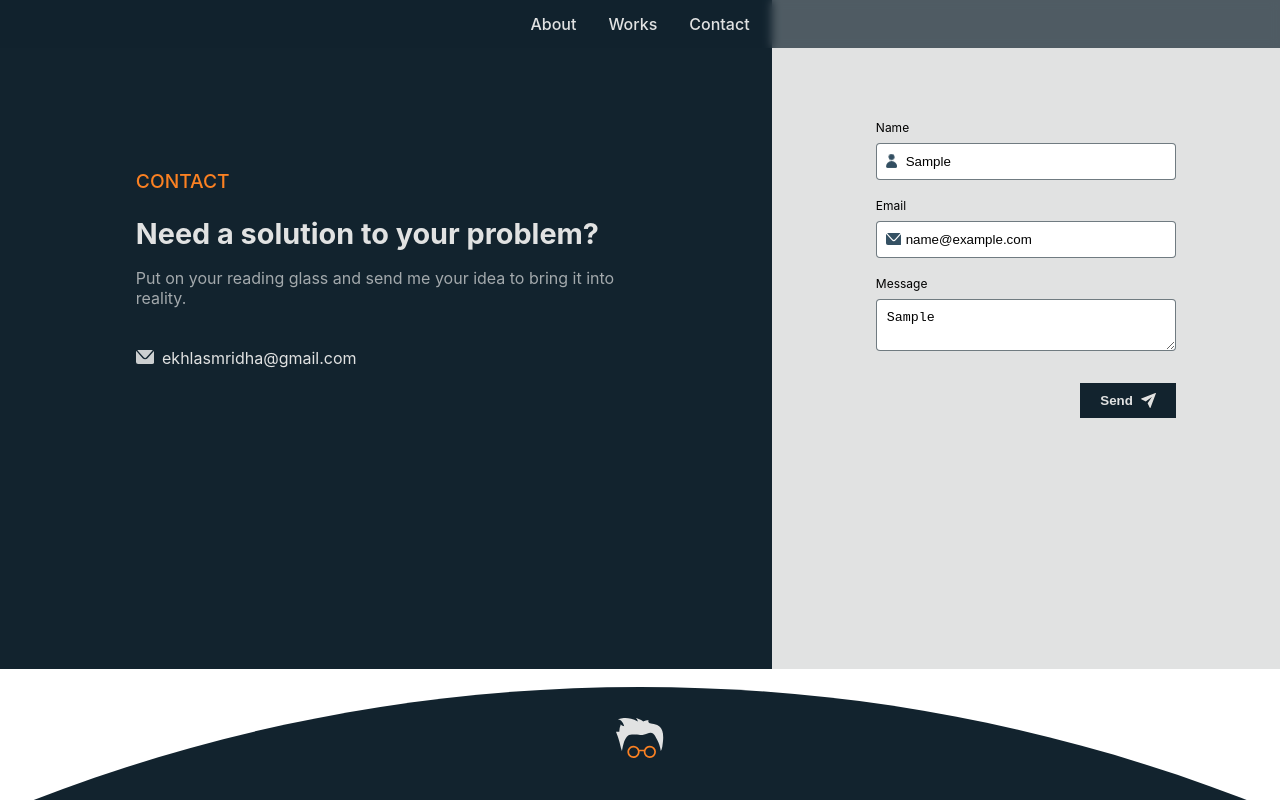
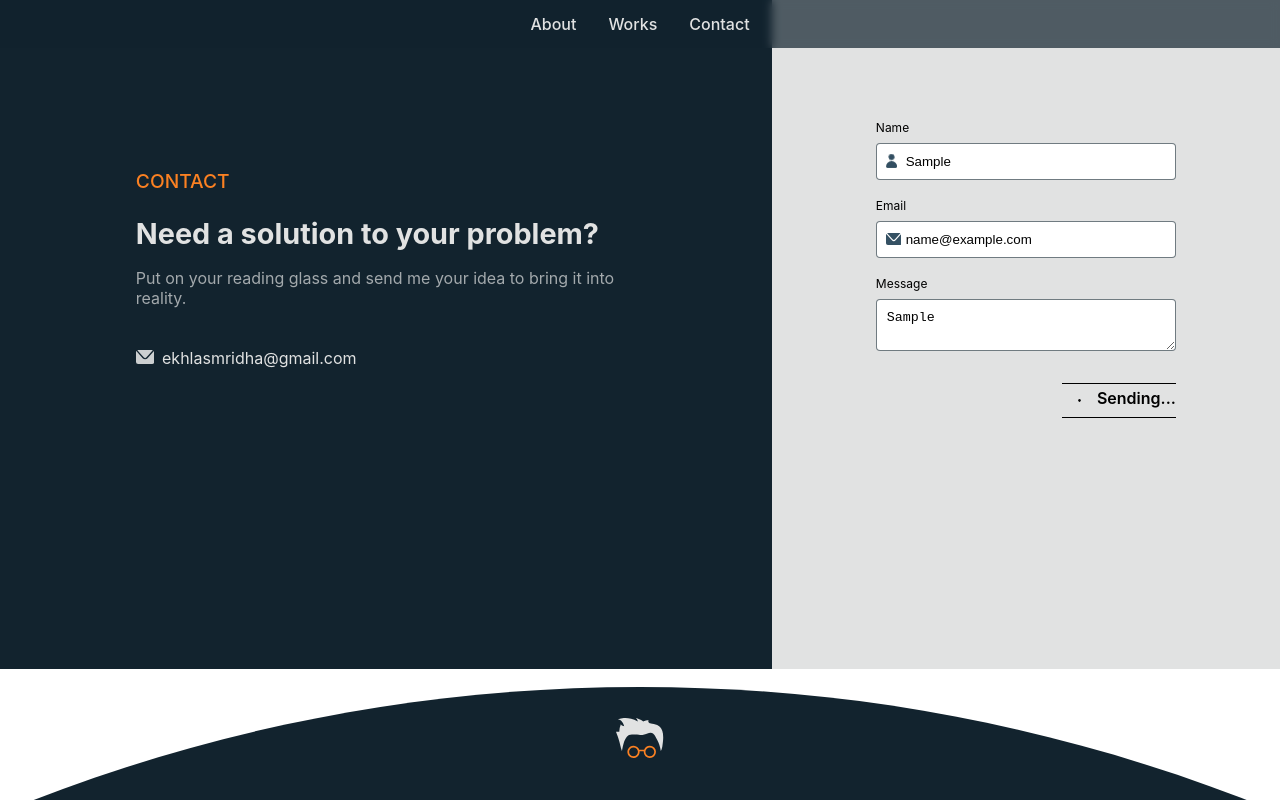
Before and after one commit to EkhlasMridha/portfolio, a React (Create React App) app: page / in a window 1280 px wide. Both pictures are taken after typing "Sample", "name@example.com", "Sample" into the empty fields and a click on the button "Send". Shown: the part 2641-3441 px from the top of the page. Built offline with nearby package versions, Linux system fonts and the light colour scheme; no server answers.

Commit message:
loading spinner on send mail:

```diff
--- /dev/null
+++ b/public/api.config.js
@@ -0,0 +1 @@
+var baseURL = "http://localhost:5070/v1/";
--- a/public/index.html
+++ b/public/index.html
@@ -23,6 +23,7 @@
       user's mobile device or desktop. See https://developers.google.com/web/fundamentals/web-app-manifest/
     -->
     <link rel="manifest" href="%PUBLIC_URL%/manifest.json" />
+    <script src="api.config.js"></script>
     <!--
       Notice the use of %PUBLIC_URL% in the tags above.
       It will be replaced with the URL of the `public` folder during the build.
--- a/src/icons/svg.custom.tsx
+++ b/src/icons/svg.custom.tsx
@@ -11,6 +11,7 @@ import { ReactComponent as LeftAngle } from "../svgs/left-slide.svg";
 import { ReactComponent as RightAngle } from "../svgs/right-slide.svg";
 import { ReactComponent as Contents } from "../svgs/contents.svg";
 import { ReactComponent as SendMail } from "../svgs/send-mail.svg";
+import { ReactComponent as PuffAnimated } from "../svgs/puff.svg";
 
 export const UserFilled = (props: SVGProps<any>) => {
   return <User {...props} />;
@@ -59,3 +60,7 @@ export const LandingElements = (props: SVGProps<any>) => {
 export const MailSent = (props: SVGProps<any>) => {
   return <SendMail {...props} />;
 };
+
+export const PuffLoader = (props: SVGProps<any>) => {
+  return <PuffAnimated {...props} />;
+};
--- a/src/pages/Contacts/Contact.scss
+++ b/src/pages/Contacts/Contact.scss
@@ -184,3 +184,19 @@
     margin-left: 8px;
   }
 }
+
+.sending-button {
+  border-top: 1px solid;
+  border-bottom: 1px solid;
+  padding: 4px 0px;
+  animation: sending 1s ease-in;
+}
+
+@keyframes sending {
+  from {
+    transform: translate(-10px, 0px);
+  }
+  to {
+    transform: translate(0px, 0px);
+  }
+}
--- a/src/pages/Contacts/ContactForm.tsx
+++ b/src/pages/Contacts/ContactForm.tsx
@@ -1,5 +1,11 @@
-import { MailIFilled, MailSent, UserFilled } from "../../icons/svg.custom";
+import {
+  MailIFilled,
+  MailSent,
+  PuffLoader,
+  UserFilled,
+} from "../../icons/svg.custom";
 import { useForm } from "../../shared/FormHook/useForm";
+export const { baseURL } = window as any;
 
 interface Contact {
   name: string;
@@ -36,8 +42,31 @@ export const ContactForm = (props: any) => {
     },
   });
 
+  const loadingSender = (state: boolean = true) => {
+    let submitButton = document.getElementById("btn_submit");
+
+    let sendingSpinner = document.getElementById("anm_sending");
+    if (state) {
+      submitButton?.classList.add("hidden");
+      sendingSpinner?.classList.remove("hidden");
+    } else {
+      submitButton?.classList.remove("hidden");
+      sendingSpinner?.classList.add("hidden");
+    }
+  };
+
   function onSubmit(data: Contact) {
-    console.log("Form data: ", data);
+    loadingSender();
+    fetch(baseURL + "message", {
+      method: "POST",
+      headers: {
+        "Content-Type": "application/json",
+      },
+      body: JSON.stringify(data),
+    }).then((res) => {
+      console.log(res.json());
+      loadingSender(false);
+    });
   }
 
   return (
@@ -80,10 +109,14 @@ export const ContactForm = (props: any) => {
         </div>
       </div>
       <div className="submit-button">
-        <button type="submit" className="cursor-pointer">
+        <button id="btn_submit" type="submit" className="cursor-pointer">
           Send
           <MailSent height={15} />
         </button>
+        <div id="anm_sending" className="flx text-bold sending-button hidden">
+          <PuffLoader height={25} width={35} />
+          <span>Sending...</span>
+        </div>
       </div>
     </form>
   );
--- a/src/styles/styles.scss
+++ b/src/styles/styles.scss
@@ -159,3 +159,11 @@ a,
   display: flex;
   justify-content: center;
 }
+
+.text-bold {
+  font-weight: 600;
+}
+
+.hidden {
+  display: none !important;
+}
```
Also changed, not shown: src/svgs/puff.svg (added).
